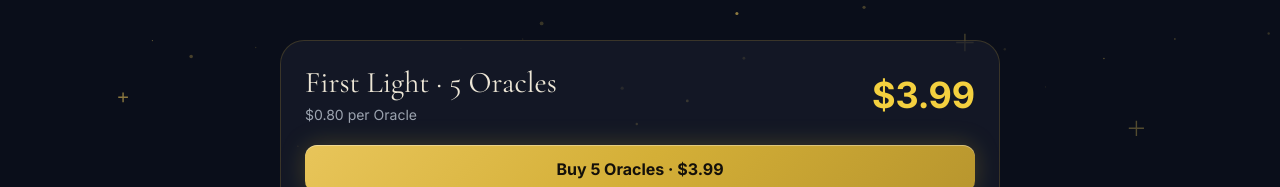
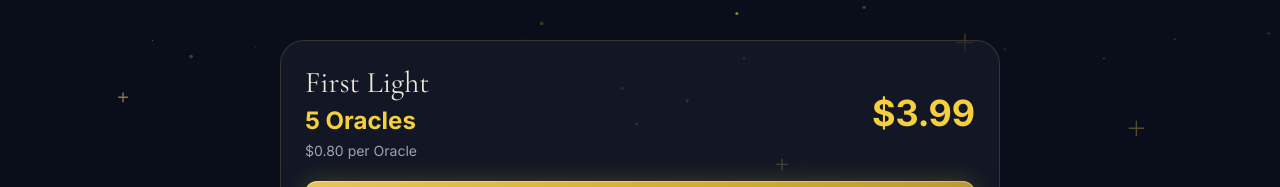
Before and after one commit to Velu2k03/Sortes-Muse, a Next.js app: page /credits in a window 1280 px wide. Shown: the part 575-762 px from the top of the page. Built offline with nearby package versions, Linux system fonts and the light colour scheme; no server answers.

Commit message:
Pack quantity as bold gold line, not thin serif title text

```diff
--- a/src/app/credits/CreditsClient.tsx
+++ b/src/app/credits/CreditsClient.tsx
@@ -108,8 +108,9 @@ export default function CreditsPage() {
             )}
             <div className="flex items-center justify-between gap-4">
               <div>
-                <p className="font-display text-3xl text-cream">
-                  {p.name} · {p.readings} Oracles
+                <p className="font-display text-3xl text-cream">{p.name}</p>
+                <p className="mt-1 text-2xl font-bold text-goldbright">
+                  {p.readings} Oracles
                 </p>
                 <p className="mt-1 text-sm text-mist">
                   ${perReadingPrice(p)} per Oracle
--- a/src/components/CheckoutModal.tsx
+++ b/src/components/CheckoutModal.tsx
@@ -180,7 +180,10 @@ export default function CheckoutModal({ open, onClose, reason }: Props) {
                   <div className="flex items-center justify-between gap-3">
                     <div>
                       <p className="font-display text-xl text-cream">
-                        {p.name} · {p.readings} Oracles
+                        {p.name}
+                      </p>
+                      <p className="mt-0.5 text-lg font-bold text-goldbright">
+                        {p.readings} Oracles
                       </p>
                       <p className="text-xs text-mist">
                         ${perReadingPrice(p)} per Oracle
```
